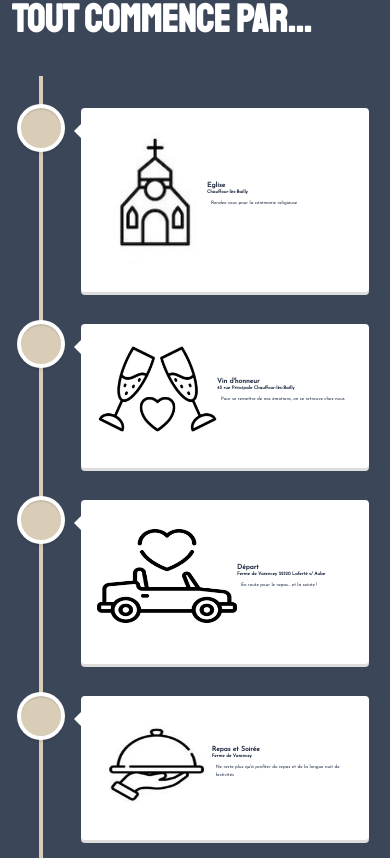
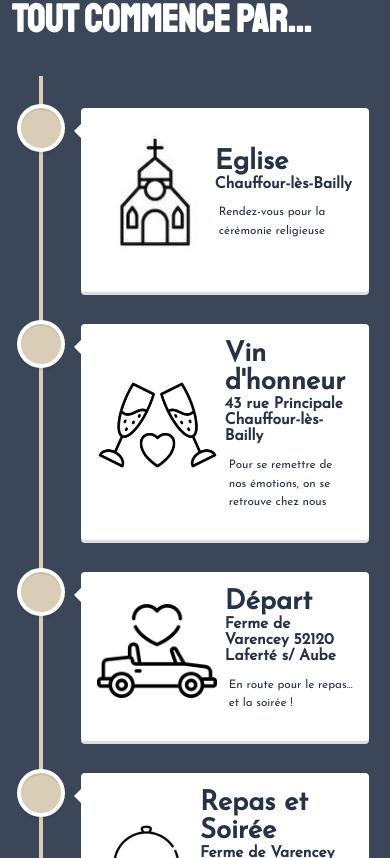
Before and after one commit to tatiana-sthl/wedding, a Next.js app: page / in a window 390 px wide. Shown: the part 846-1704 px from the top of the page. Built offline with nearby package versions, Linux system fonts and the light colour scheme.

Commit message:
mobile responsive timeline

```diff
--- a/src/app/page.module.css
+++ b/src/app/page.module.css
@@ -441,4 +441,18 @@
     width: 100%;
   }
 
+
+  .divTimeline2 {
+    margin-left: 2vw;
+    font-size: 6vw;
   }
+
+  .divTimeline2 h4{
+    font-size: 4vw;
+  }
+
+  .pTimeline {
+    font-size: 3vw!important;
+  }
+
+}
```
Lines whose indentation alone changed are shown as unchanged.
